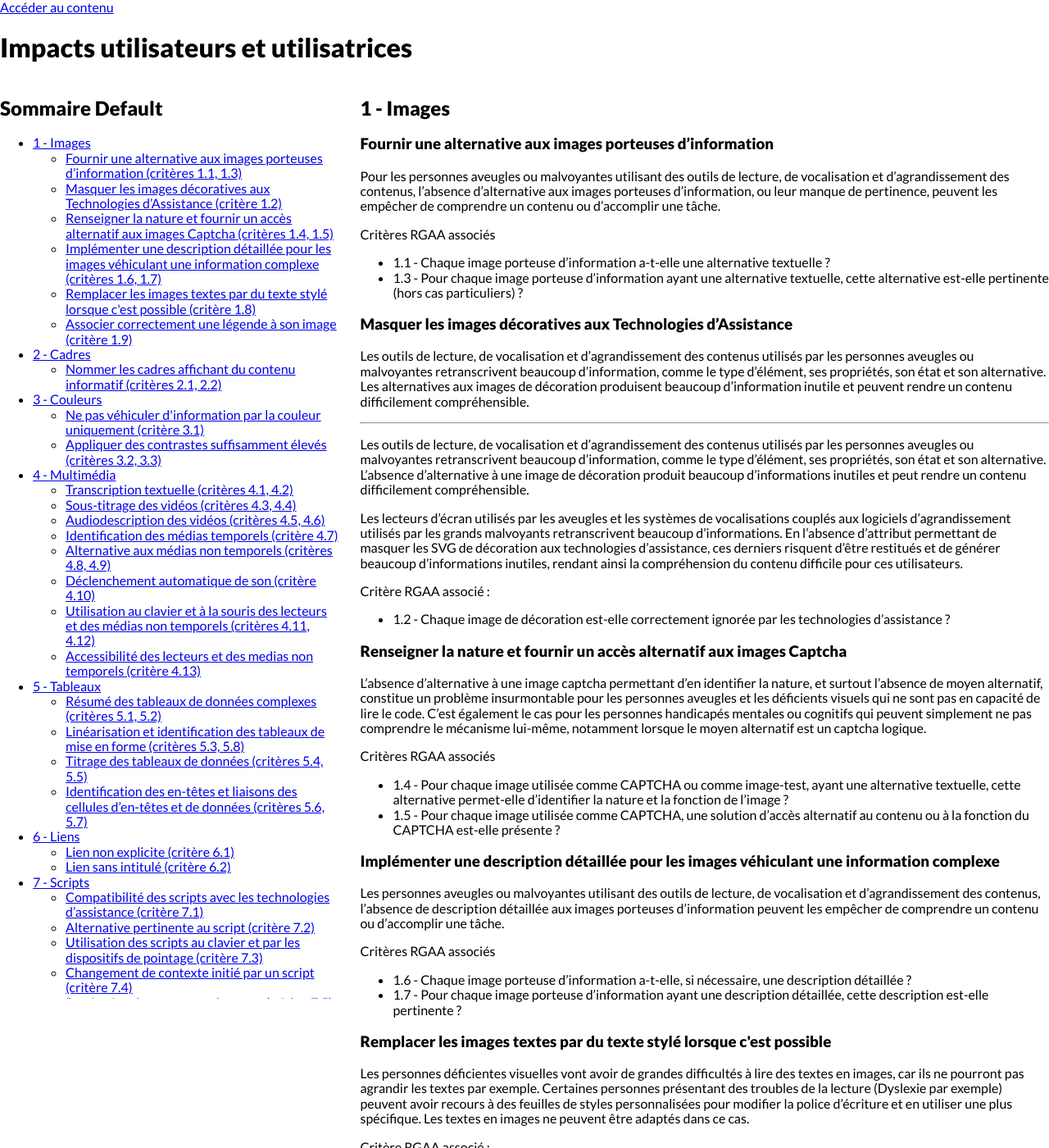
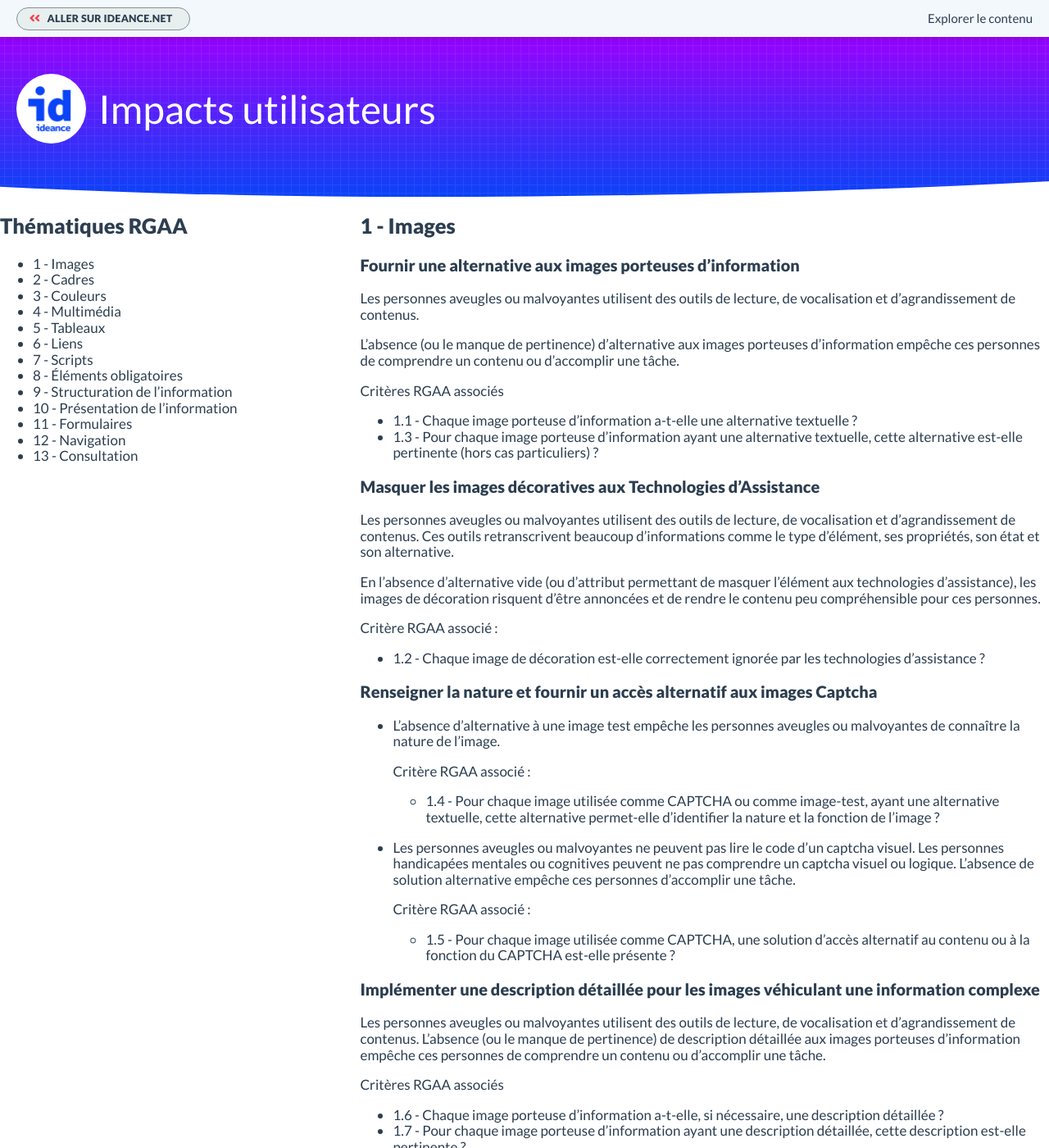
Before and after one commit to ideance-a11y/rgaa4-impacts-utilisateurs, a Jekyll site: the page built from index.html, in a window 1280 px wide and 1400 px high. Shown: the whole window at 82% size. Built offline with Jekyll 4.4.1, drawn with Linux system fonts in a browser that asks for light colours; some of the changed text lies outside the part shown.

Commit message:
Styles : entête du site

```diff
--- a/_includes/header.html
+++ b/_includes/header.html
@@ -1,4 +1,22 @@
-<a href="#main">Accéder au contenu</a>
-<header role="banner">
-    <h1>{{page.title}}</h1>
+<header role="banner" class="header">
+    <div class="header-top">
+        <div class="header-top__inner">
+            <a href="https://ideance.net/fr/" class="gotoideance">
+                <span class="icon icon-chevrons-left-bold" aria-hidden="true"></span>
+                <span>
+                    <span class="not-on-mobile">Aller sur</span>
+                    ideance.net
+                </span>
+            </a>
+            <a href="#main" class="skiplink">Explorer le contenu</a>
+        </div>
+    </div>
+    <div class="header__inner">
+        <a href="/" class="site-title" rel="home" aria-label="Ideance, impacts utilisateurs (aller à l'accueil)">
+            <span class="logo">
+                <img src="{{- site.baseurl -}}/assets/images/ideance-logo.png" alt="Ideance">
+            </span>
+            <span>Impacts utilisateurs</span>
+        </a>
+    </div>
 </header>
--- a/_layouts/default.html
+++ b/_layouts/default.html
@@ -3,7 +3,7 @@
 {%- include head.html -%}
 <body>
     {%- include header.html -%}
-    <div class="page">
+    <main role="main" id="main" class="main">
         {% if page.menu == "falc" %}
         {%- include menu-falc.html -%}
         {% elsif page.menu == "default" %}
@@ -11,10 +11,10 @@
         {% elsif page.menu == "rubriques" %}
         {%- include menu-rubriques-rgaa.html -%}
         {% endif %}
-        <main role="main" id="main" class="main">
-            {{ content }}
-        </main>
-    </div>
+        <div class="main-content">
+        {{ content }}
+        </div>
+    </main>
     {%- include footer.html -%}
 </body>
 </html>
--- a/_sass/config/_base.scss
+++ b/_sass/config/_base.scss
@@ -1,6 +1,27 @@
 @import url('https://fonts.googleapis.com/css2?family=Lato:ital,wght@0,400;0,900;1,400;1,900&display=swap');
 
+@font-face {
+    font-family:'fonticon';
+    src:url("../assets/fonts/icomoon.eot");
+    src:url("../assets/fonts/icomoon.woff") format("woff"),
+    url("../assets/fonts/icomoon.svg#icomoon") format("svg"),
+    url("../assets/fonts/icomoon.eot#iefix") format("embedded-opentype"),
+    url("../assets/fonts/icomoon.ttf") format("truetype");
+    font-weight:normal;
+    font-style:normal;
+    font-display:swap
+}
+
+html {
+    font-size: 62.5%;
+    line-height: 1.15;
+}
 
 body {
     font-family: $typo-1;
+    font-weight: normal;
+    font-size: 1.7rem;
+    color: $gray-1;
+    background: $white-color;
+    overflow-x: hidden;
 }
--- /dev/null
+++ b/_sass/config/_icons.scss
@@ -0,0 +1,98 @@
+%icon-base {
+    font-family: 'fonticon' !important; /* use !important to prevent issues with browser extensions that change fonts */
+    speak: none;
+    font-style: normal;
+    font-weight: normal;
+    font-variant: normal;
+    text-transform: none;
+
+    text-rendering: auto;
+    transform: translate(0, 0);
+    vertical-align: middle;
+    -webkit-font-smoothing: antialiased;
+    -moz-osx-font-smoothing: grayscale;
+  }
+
+  .icon {
+    @extend %icon-base;
+    display: inline-flex;
+    font-size: 1.7rem;
+    line-height: 1;
+
+    &.is-large {
+      font-size: 2.4rem;
+    }
+  }
+
+  .icon-opquast:before {
+    content: "\e902";
+    margin-right: -0.2rem;
+    margin-bottom: -0.2rem;
+    font-size: 120%;
+  }
+
+  .icon-chevrons-left-bold:before {
+    content: "\e911\e911";
+    font-size: 95%;
+    font-weight: normal;
+    letter-spacing: -0.8rem;
+  }
+  .icon-chevrons-right-bold:before {
+    content: "\e906\e906";
+    padding-bottom: 0.2rem;
+    font-size: 95%;
+    font-weight: normal;
+    letter-spacing: -0.7rem;
+  }
+
+  .icon-chevron-left-bold:before {
+    content: "\e911";
+  }
+  .icon-chevron-right-bold:before {
+    content: "\e906";
+  }
+  .icon-chevron-left:before {
+    content: "\e900";
+  }
+  .icon-chevron-right:before {
+    content: "\e901";
+  }
+  .icon-edit:before {
+    content: "\e907";
+  }
+  .icon-search:before {
+    content: "\e90a";
+  }
+  .icon-message:before {
+    content: "\e90b";
+  }
+  .icon-message-outline:before {
+    content: "\e90c";
+  }
+  .icon-timer:before {
+    content: "\e90d";
+  }
+  .icon-person:before {
+    content: "\e905";
+  }
+  .icon-comments:before {
+    content: "\e90f";
+  }
+  .icon-quotes-left:before {
+    content: "\e977";
+  }
+  .icon-quotes-right:before {
+    content: "\e978";
+  }
+  .icon-facebook:before {
+    content: "\ea90";
+  }
+  .icon-twitter:before {
+    content: "\ea96";
+  }
+  .icon-linkedin:before {
+    content: "\eaca";
+  }
+  .icon-youtube:before {
+    content: "\ea9d";
+  }
--- a/_sass/config/_normalize.scss
+++ b/_sass/config/_normalize.scss
@@ -347,3 +347,7 @@
   [hidden] {
     display: none;
   }
+
+  *, ::before, ::after {
+    box-sizing: border-box;
+  }
--- /dev/null
+++ b/_sass/config/_variables.scss
@@ -0,0 +1,27 @@
+// Typos
+$typo-1: 'Lato', sans-serif;
+$fonticon: 'fonticon';
+
+// Colors
+
+///--- Primary/Secondary colors
+$primary-color:     #0a42f7;
+$primary-darker:    #9801ff;
+$secondary-color:   #ffd100;
+$tertiary-color:    #37738E;
+
+///--- Basic colors
+$white-color: #ffffff;
+$black-color: #000000;
+$red-color : #F93F4F;
+
+///--- Grays
+$gray-1: #2C3E50;
+$gray-2: #3C4D5D;
+$gray-3: #E8EFEF;
+$gray-4: #f3f8fd;
+$gray-5: #233140;
+$gray-6: #848f9a;
+$light-gray: #F5F7FA;
+
+$light-blue: #bed2de;
--- /dev/null
+++ b/_sass/layout/_header.scss
@@ -0,0 +1,123 @@
+.header {
+    &-top {
+        background: $gray-4;
+        box-shadow: 0 0 1rem 0 rgba(23,24,29,0.25);
+        color: $gray-1;
+        &__inner {
+            max-width: 150rem;
+            margin: 0 auto;
+            min-height: 4.5rem;
+            display: flex;
+            flex-flow: row nowrap;
+            align-items: center;
+            justify-content: space-between;
+            padding: 0 2rem;
+        }
+    }
+    &__inner {
+        position: relative;
+        //display: flex;
+        //flex-flow: row wrap;
+        //align-items: center;
+        padding: 4.5rem 0 6.5rem;
+        min-height: 6.5rem;
+        background: transparent;
+        max-width: 150rem;
+        margin: 0 auto;
+        &::before, &::after {
+            content: "";
+            display: block;
+            position: absolute;
+            left: -50%;
+            right: -50%;
+            top: 0;
+            bottom: 0;
+            border-radius: 50% 50% 55% 45% / 0% 0% 60% 60%;
+        }
+        &::before {
+            z-index: -2;
+            background: #0a42f7 linear-gradient(#9801ff 0%, transparent 100%);
+        }
+        &::after {
+            z-index: -1;
+            opacity: 0.7;
+            background: transparent url("../assets/images/bg_pattern.png") center top/1rem auto;
+        }
+    }
+}
+
+.gotoideance {
+    display: inline-flex;
+    flex-flow: row nowrap;
+    align-items: center;
+    justify-content: center;
+    background: $gray-3;
+    border: 0.1rem solid $gray-6;
+    font-size: 1.25rem;
+    font-weight: 900;
+    padding: 0.3rem 2rem 0.3rem 1.2rem;
+    border-radius: 1.4rem;
+    min-height: 2.8rem;
+    line-height: 1.2;
+    box-shadow: none;
+    transition-property: color, box-shadow;
+    transition-duration: 0.35s;
+    transition-timing-function: ease-in-out;
+    text-decoration: none;
+    text-align: center;
+    text-transform: uppercase;
+    letter-spacing: 0.025rem;
+    color: $gray-1;
+    &:hover, &:focus-visible {
+        box-shadow: 0 0 0 0.5rem rgba(132,143,154,0.25);
+        color: $gray-5;
+    }
+    .icon {
+        margin-right: 1.2rem;
+        font-size: 1.5rem;
+        color: $red-color;
+    }
+}
+
+.skiplink {
+    color: $gray-1;
+    font-weight: normal;
+    font-size: 1.5rem;
+    text-decoration-color: transparent;
+    transition: text-decoration-color 250ms ease-out;
+    &:hover, &:focus-visible {
+        text-decoration: underline;
+        text-decoration-color: $primary-darker;
+    }
+}
+
+.site-title {
+    display: flex;
+    flex-flow: row nowrap;
+    align-items: center;
+    padding-left: 2rem;
+    padding-right: 3rem;
+    font-size: 4.8rem;
+    line-height: 1;
+    color: $white-color;
+    span, img {
+        display: inline-block;
+        vertical-align: middle;
+    }
+    .logo {
+        display: flex;
+        flex-flow: row nowrap;
+        align-items: center;
+        justify-content: center;
+        margin-right: 1.5rem;
+        flex-basis: 8.5rem;
+        height: 8.5rem;
+        width: 8.5rem;
+        border-radius: calc(8.5rem /2);
+        background: $white-color;
+        img {
+            width: 75%;
+            height: auto;
+        }
+    }
+}
--- /dev/null
+++ b/_sass/layout/_layout.scss
@@ -0,0 +1,30 @@
+// Layout
+.main {
+    max-width: 150rem;
+    margin: 0 auto;
+    padding: 0;
+    display: flex;
+    justify-content: space-between;
+    align-items: flex-start;
+    gap: 2%;
+}
+.main-nav {
+    max-width: 32.33333%;
+    height: 80vh;
+    min-height: 200px;
+    overflow: auto;
+    position: -webkit-sticky;
+    position: sticky;
+    top: 0;
+}
+.main-content {
+    max-width: 65.66667%;
+}
+
+a {
+    text-decoration: none;
+    color: $gray-1;
+    text-decoration-color: $primary-darker;
+    text-underline-offset: 0.3rem;
+    text-decoration-thickness: 0.1rem;
+}
--- /dev/null
+++ b/_sass/layout/_main.scss
@@ -0,0 +1,13 @@
+.main-content {
+    a {
+        text-decoration: underline;
+        color: $gray-1;
+        text-decoration-color: $primary-darker;
+        text-underline-offset: 0.3rem;
+        text-decoration-thickness: 0.1rem;
+        transition: text-decoration-color 250ms ease-out;
+        &:hover, &:focus-visible {
+            text-decoration-color: transparent;
+        }
+    }
+}
--- a/_sass/styles.scss
+++ b/_sass/styles.scss
@@ -1,32 +1,11 @@
 @charset "utf-8";
 
-// Typos
-$typo-1: 'Lato', sans-serif;
-
 @import
+    "config/variables",
     "config/base",
-    "config/normalize"
+    "config/normalize",
+    "config/icons",
+    "layout/layout",
+    "layout/header",
+    "layout/main"
 ;
-
-// Layout
-.page {
-    max-width: 1280px;
-    margin: 0 auto;
-    padding: 0;
-    display: flex;
-    justify-content: space-between;
-    align-items: flex-start;
-    gap: 2%;
-}
-.main-nav {
-    max-width: 32.33333%;
-    height: 80vh;
-    min-height: 200px;
-    overflow: auto;
-    position: -webkit-sticky;
-    position: sticky;
-    top: 0;
-}
-.main {
-    max-width: 65.66667%;
-}
--- a/index.html
+++ b/index.html
@@ -1,7 +1,7 @@
 ---
 layout: default
-title: Impacts utilisateurs et utilisatrices
-menu: default
+title: Impacts utilisateurs et utilisatrices en version facile à comprendre
+menu: rubriques
 ---
 
 <!-- Boucle sur les thématiques du RGAA -->
@@ -19,7 +19,7 @@ menu: default
       Impacts potentiellements séparés en plusieurs sous-critères.
       Réunis dans un tableau.
     -->
-    <!-- {% assign impact_criteria = impact.default | map: "criteria" | map: "rgaa" | compact %} -->
+    <!-- {% assign impact_criteria = impact.falc | map: "criteria" | map: "rgaa" | compact %} -->
 
     <h3 id="{{ impact.name | slugify}}">
       <!-- Critère{% if impact_criteria.size > 1 %}s{% endif %}
@@ -28,7 +28,7 @@ menu: default
     </h3>
 
     <!-- Boucle sur les critères liés à chaque impact -->
-    {% for impact_item in impact.default %}
+    {% for impact_item in impact.falc %}
       <!--Si plusieurs impacts, on les structure en liste -->
       {% if forloop.length > 1 %}
         {% if forloop.first %}<ul>{% endif %}
```
Also changed, not shown: default.html (added, +78 -0 lines), falc.html (deleted, +0 -78 lines), _sass/components/_headings.scss (added), assets/fonts/icomoon.ttf (added), assets/fonts/icomoon.woff (added), assets/images/bg_pattern.png (added), assets/images/ideance-logo.png (added), 2 other files.
